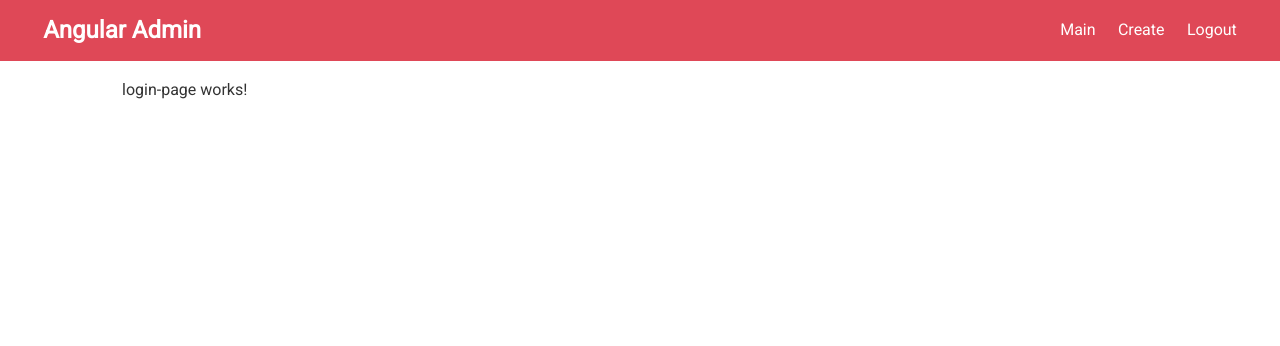
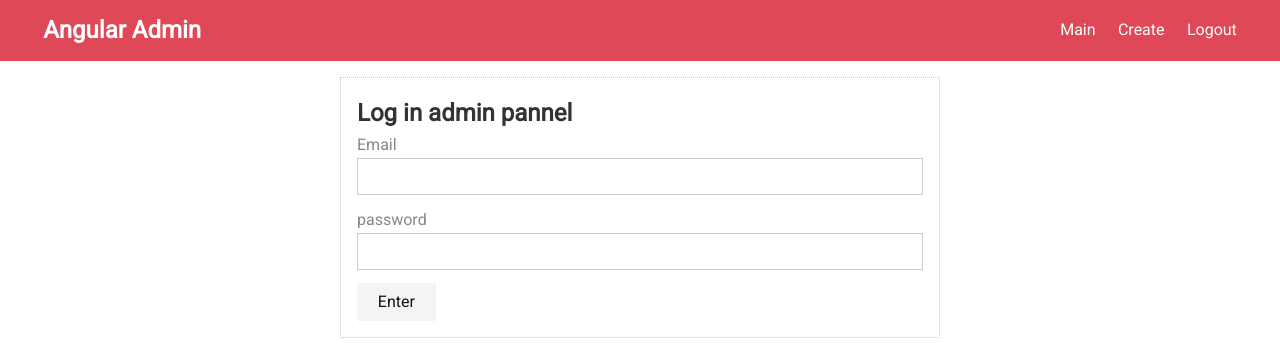
Before and after one commit to Tiunchik/blog, an Angular app: page /login in a window 1280 px wide. Shown: the top 346 px of the page. Built offline with nearby package versions, Linux system fonts and the light colour scheme.

Commit message:
finish login-page, reactive-from

```diff
--- a/src/app/admin/login-page/login-page.component.html
+++ b/src/app/admin/login-page/login-page.component.html
@@ -1 +1,38 @@
-<p>login-page works!</p>
+<form class="card" [formGroup]="form" (ngSubmit)="submit()">
+  <h2>Log in admin pannel</h2>
+  <div
+    [ngClass]="{invalid: form.get('email').touched && form.get('email').invalid}"
+    class="form-control"
+    >
+    <label for="email">Email</label>
+    <input type="email" id="email" formControlName="email">
+    <div
+      *ngIf="form.get('email').touched && form.get('email').invalid"
+      class="validation">
+      <small *ngIf="form.get('email').errors.required">Should be fulfilled</small>
+      <small *ngIf="form.get('email').errors.email">Email have to contain @ and domain name</small>
+    </div>
+  </div>
+
+  <div
+    [ngClass]="{invalid: form.get('password').touched && form.get('password').invalid}"
+    class="form-control">
+    <label for="password">password</label>
+    <input type="password" id="password" formControlName="password">
+    <div
+      *ngIf="form.get('password').touched && form.get('password').invalid"
+      class="validation">
+      <small *ngIf="form.get('password').errors.required">Should be fulfilled</small>
+      <small *ngIf="form.get('password').errors.minlength">Current length is
+                                                    {{ form.get('password').errors.minlength.actualLength }}
+                                                       but required ' {{ form.get('password')
+                                                      .errors.minlength.requiredLength}}</small>
+    </div>
+  </div>
+
+  <button
+    type="submit"
+    class="btn btn-primary"
+    [disabled]="form.invalid"
+  >Enter</button>
+</form>
--- a/src/app/admin/login-page/login-page.component.scss
+++ b/src/app/admin/login-page/login-page.component.scss
@@ -0,0 +1,4 @@
+form{
+  max-width: 600px;
+  margin: 0 auto;
+}
--- a/src/app/admin/login-page/login-page.component.ts
+++ b/src/app/admin/login-page/login-page.component.ts
@@ -1,4 +1,7 @@
-import { Component, OnInit } from '@angular/core';
+import {Component, OnInit} from '@angular/core';
+import {FormBuilder, FormControl, FormGroup, Validators} from '@angular/forms';
+import {Router} from '@angular/router';
+import {User} from '../shared/interfaces';
 
 @Component({
   selector: 'app-login-page',
@@ -7,9 +10,32 @@ import { Component, OnInit } from '@angular/core';
 })
 export class LoginPageComponent implements OnInit {
 
-  constructor() { }
+  public form: FormGroup;
+
+  constructor(private router: Router) {
+  }
 
   ngOnInit(): void {
+    this.form = new FormGroup({
+        email: new FormControl(null, [
+          Validators.required,
+          Validators.email]),
+        password: new FormControl(null, [
+          Validators.required,
+          Validators.minLength(6)
+        ])
+      }
+    );
+
   }
 
+  submit(): void {
+    if (this.form.invalid) {
+      return;
+    }
+    const user: User = {
+      email: this.form.value.email,
+      password: this.form.value.password
+    };
+  }
 }
--- /dev/null
+++ b/src/app/admin/shared/interfaces.ts
@@ -0,0 +1,4 @@
+export interface User {
+  email: string;
+  password: string;
+}
--- a/src/app/post-page/post-page.component.html
+++ b/src/app/post-page/post-page.component.html
@@ -1,10 +1,10 @@
 <div class="post">
   <div class="header">
     <h1>Post title</h1>
-
     <button
-      [routerLink]="['/']"
-      class="btn btn-link">Main Page</button>
+      routerLink="/"
+      class="btn btn-link"
+    >Main Page</button>
   </div>
   <div class="info">
     <strong>Author here</strong>
```
Also changed, not shown: src/app/admin/admin.module.ts (+17 -7 lines).
